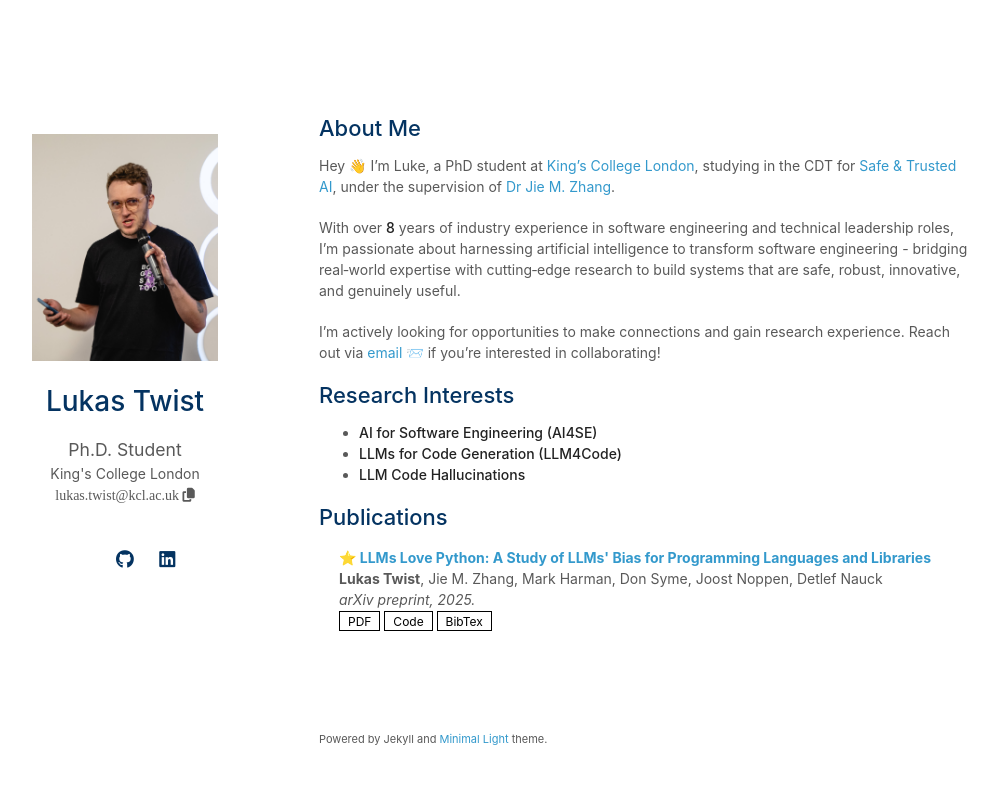
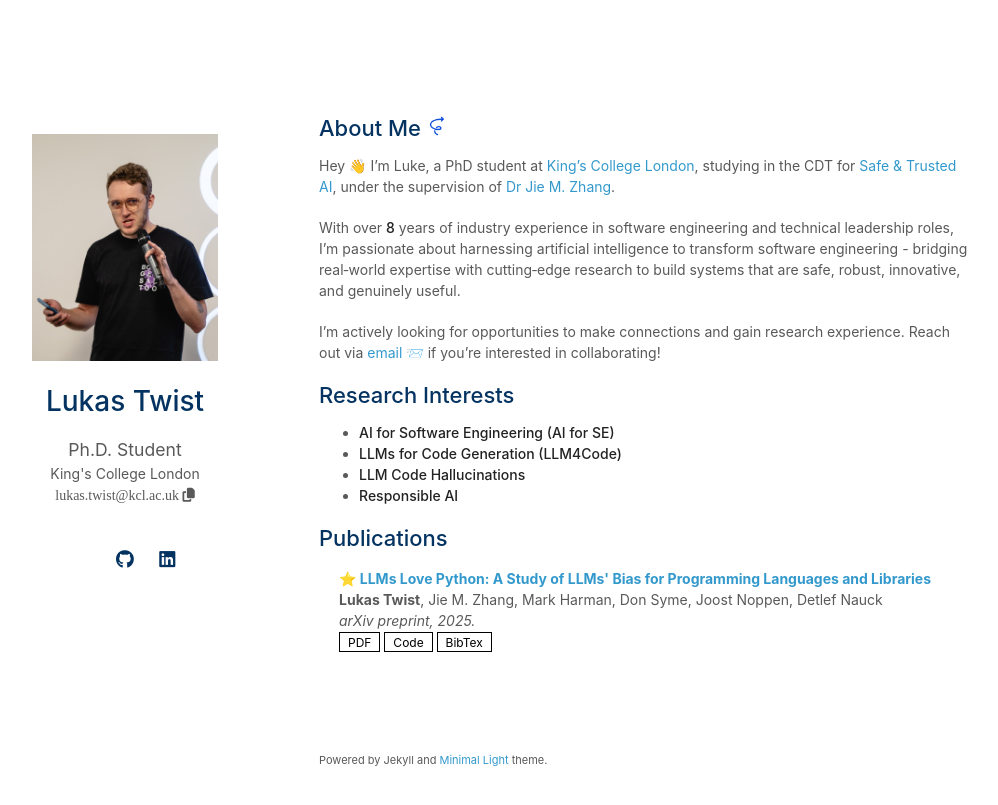
Before and after one commit to itsluketwist/itsluketwist.github.io, a Jekyll site: the page built from index.md, in a window 1280 px wide. Shown: the top 805 px of the page, without its empty margins (151-1149 px from the left). Built offline with Jekyll 4.4.1, drawn with Linux system fonts in a browser that asks for light colours; a style sheet for code colours, icons or effects is not loaded; our own code applies the rules of GitHub Pages for plain Markdown files.

Commit message:
Bump index info.

```diff
--- a/index.md
+++ b/index.md
@@ -2,7 +2,7 @@
 layout: homepage
 ---
 
-## About Me
+## About Me <img src="assets/img/favicon.png" alt="Icon" style="display: inline; width: 20px; height: 20px;">
 
 Hey 👋 I'm Luke, a PhD student at [King's College London](https://www.kcl.ac.uk/),
 studying in the CDT for [Safe & Trusted AI](https://safeandtrustedai.org/),
@@ -18,8 +18,9 @@ Reach out via [email 📨](mailto:lukas.twist@kcl.ac.uk) if you're interested in
 
 ## Research Interests
 
-- **AI for Software Engineering (AI4SE)**
+- **AI for Software Engineering (AI for SE)**
 - **LLMs for Code Generation (LLM4Code)**
 - **LLM Code Hallucinations**
+- **Responsible AI**
 
 {% include_relative _includes/publications.md %}
```
